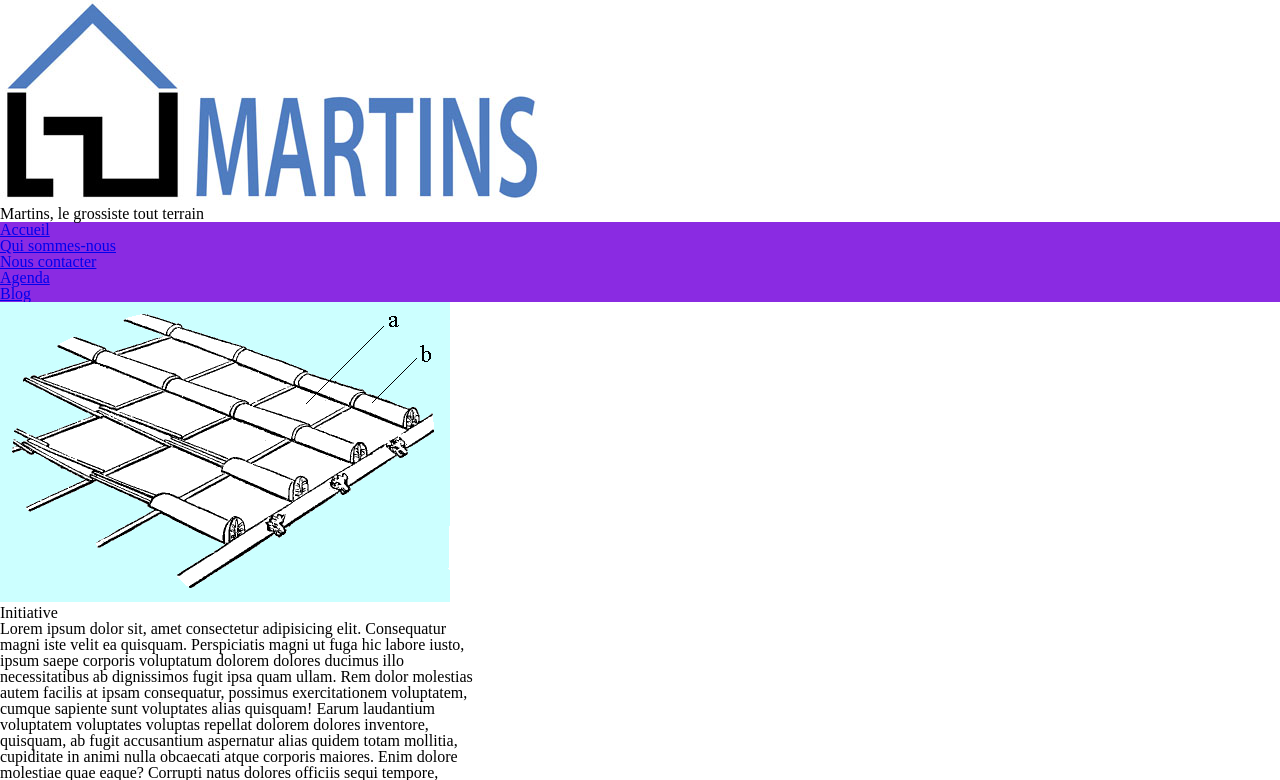
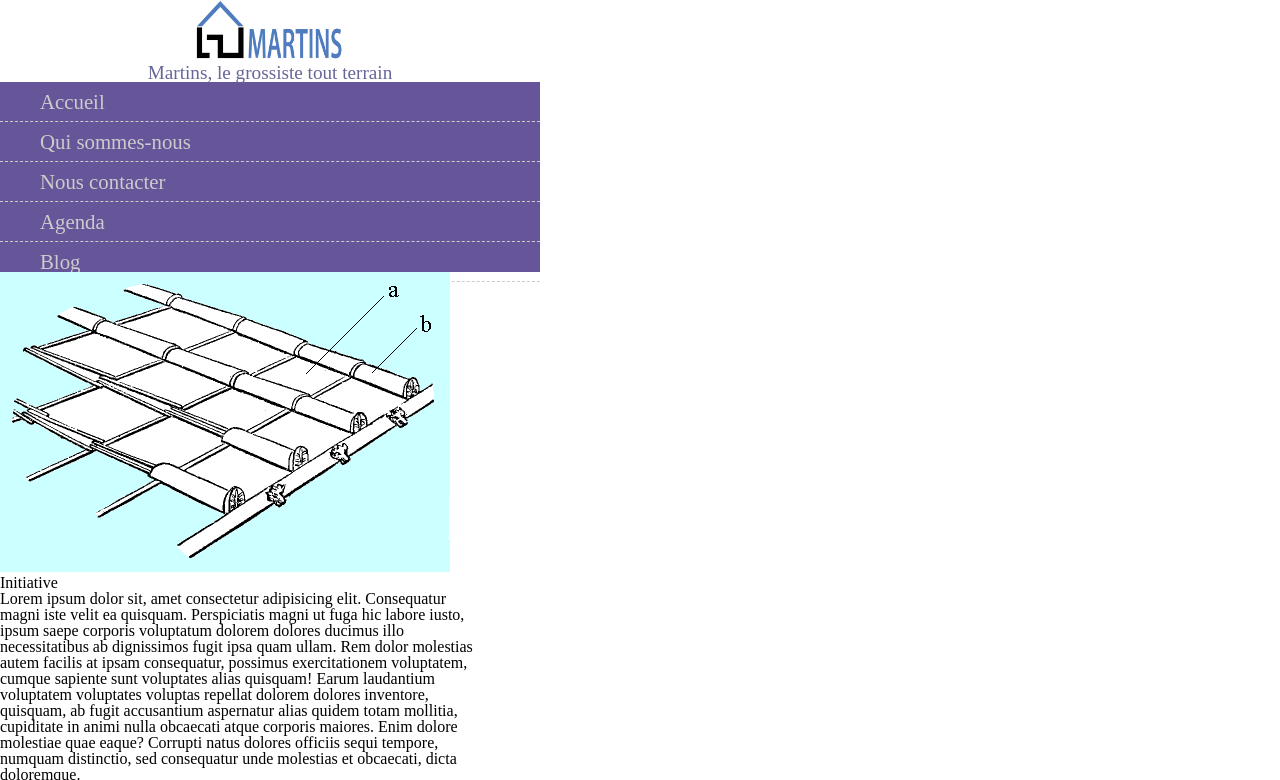
Before and after one commit to alphaone971/exercice-responsive-design, a plain HTML site: page devoir-1/exercice-3/index.html in a window 1280 px wide. Shown: the top 780 px of the page. Drawn offline with Linux system fonts and the light colour scheme.

Commit message:
fin du css header

```diff
--- a/devoir-1/exercice-3/css/reset.css
+++ b/devoir-1/exercice-3/css/reset.css
@@ -2,6 +2,12 @@
    v2.0 | 20110126
    License: none (public domain)
 */
+
+* {
+    box-sizing: border-box;
+}
+
+
 
 html, body, div, span, applet, object, iframe,
 h1, h2, h3, h4, h5, h6, p, blockquote, pre,
--- a/devoir-1/exercice-3/css/style.css
+++ b/devoir-1/exercice-3/css/style.css
@@ -1,4 +1,46 @@
+/* Css général */
+.container{
+    width: 540px;
+}
+a {
+    text-decoration: none;
+    color: #fff;
+}
+
+html {
+    font-size: 16px;
+}
+/* header */
+.identité{
+    text-align: center;
+}
+.logo img {
+    width: 150px;
+    height: 60px;
+}
+
+.slogan{
+    font-size: 1.2em;
+    color: #666699;
+}
+
+nav {
+    background: #665599;
+}
+
 .main-menu{
-    background-color: blueviolet;
+    height: 190px;
+}
 
+.main-menu ul li {
+    height: 40px;
+    padding-top: 10px;
+    padding-bottom: 10px;
+    padding-left: 40px;
+    border-bottom: 1px dashed #ccc;
 }
+
+.main-menu ul li a {
+    color: #ccc;
+    font-size: 1.3em;
+}
--- a/devoir-1/exercice-3/index.html
+++ b/devoir-1/exercice-3/index.html
@@ -29,6 +29,7 @@
           </ul>
         </nav>
       </header>
+
       <main>
         <section>
           <article>
@@ -127,7 +128,7 @@
         </section>
 
 <section>
-  <ul>
+  <ul class="img">
     <li><a href=""><img src="img/velo.jpg" alt=""/><span>le velo bleu</span></a></li>
     <li><a href=""><img src="img/livre.jpg" alt=""/><span>le livre jaune</span></a></li>
     <li><a href=""><img src="img/téléphone.jpg" alt=""/><span>le téléphone rose</span></a></li>
```
